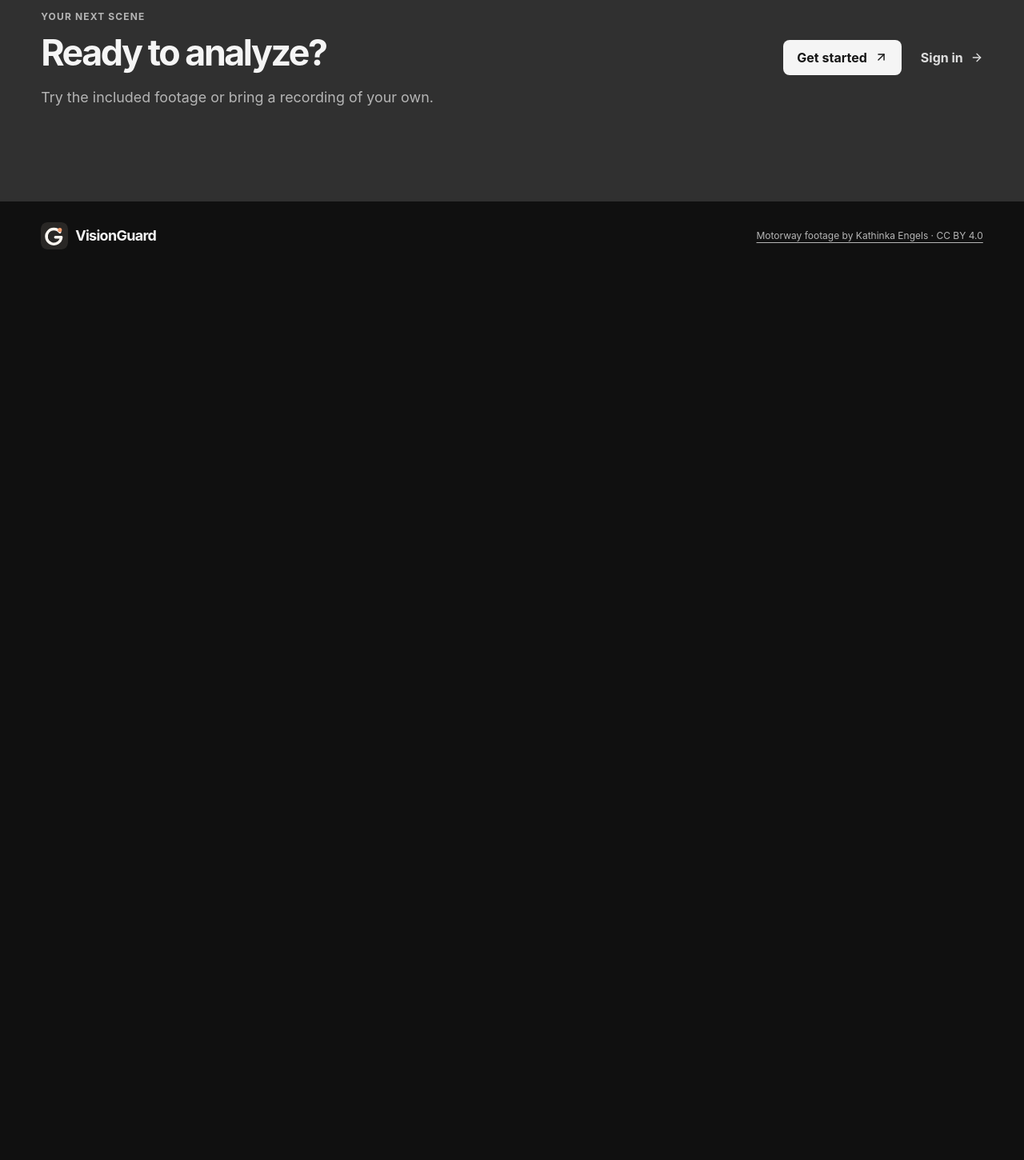
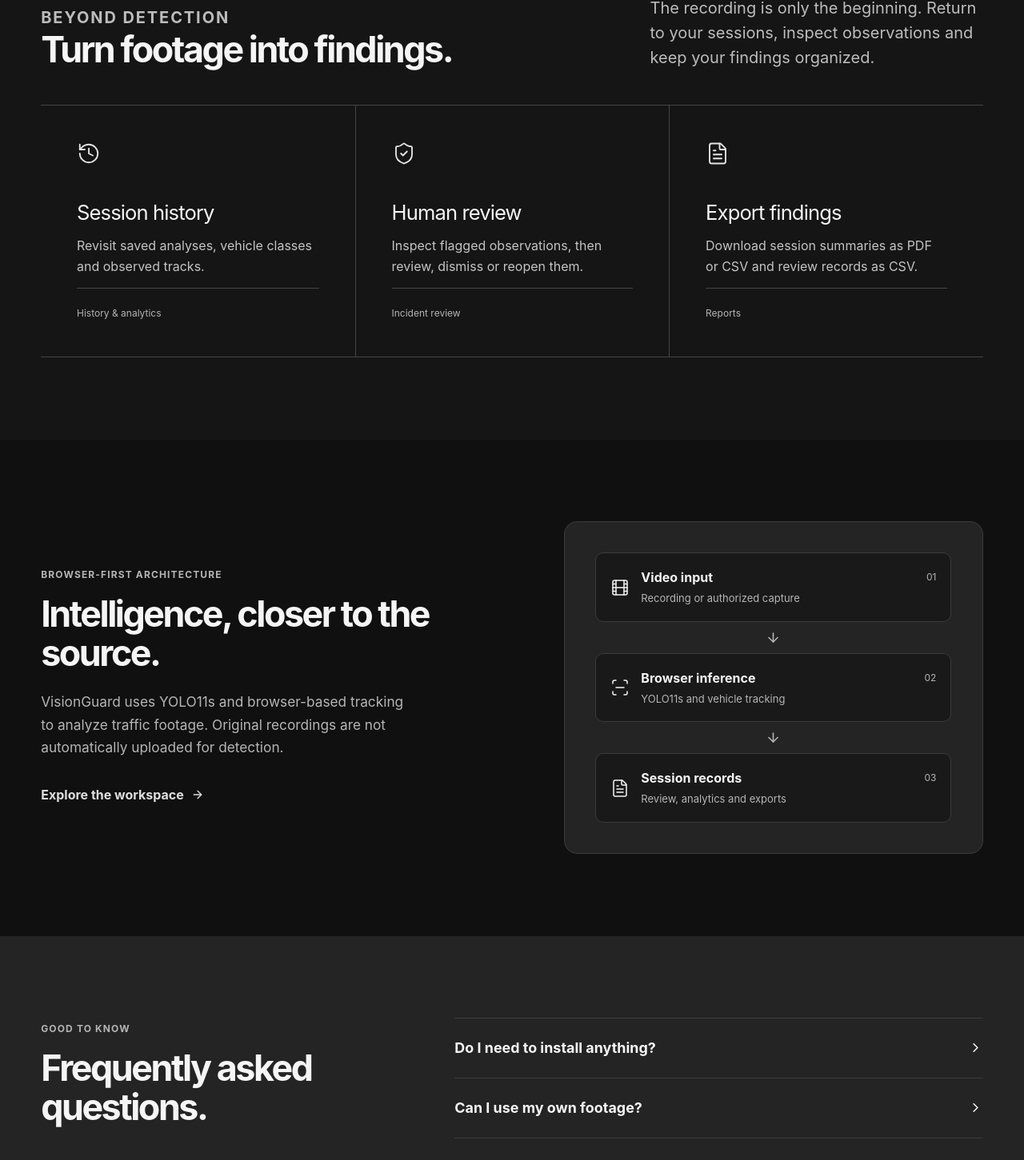
Before and after one commit to Syed-Nazeer-07/VisionGuard, a React (Vite) app in the folder apps/web/: page / in a window 1280 px wide. Shown: the part 3694-5145 px from the top of the page at 80% size. Before the commit the page ends 4032 px from the top, so only its background shows below. Built offline with nearby package versions, Linux system fonts and the light colour scheme; no server answers.

Commit message:
Extend landing narrative with reporting, browser architecture and FAQ

```diff
--- a/apps/web/src/pages/Landing.css
+++ b/apps/web/src/pages/Landing.css
@@ -162,3 +162,38 @@
  .vgn-workflow li::before { margin-bottom:16px; }
  .vgn-cta { padding-block:64px; }
 }
+
+/* Additional landing chapters: actual product workflows, architecture, and answers. */
+.vgn-records { background:#151515; color:#f5f5f5; }
+.vgn-records .vgn-kicker,.vgn-records .vgn-section-heading p { color:#bcbcbc; }
+.vgn-record-grid { display:grid; grid-template-columns:repeat(3,minmax(0,1fr)); border-top:1px solid #444; border-bottom:1px solid #444; }
+.vgn-record-grid article { min-width:0; padding:clamp(24px,3.5vw,52px); display:flex; flex-direction:column; align-items:flex-start; gap:14px; }
+.vgn-record-grid article + article { border-left:1px solid #444; }
+.vgn-record-grid article > svg { color:#e4e4e4; margin-bottom:30px; }
+.vgn-record-grid h3 { margin:0; }
+.vgn-record-grid p { color:#c4c4c4; margin:0; line-height:1.6; }
+.vgn-record-grid article > span { font-size:12px; color:#b4b4b4; border-top:1px solid #444; width:100%; padding-top:22px; margin-top:auto; }
+.vgn-engine { display:grid; grid-template-columns:minmax(0,1fr) minmax(0,.95fr); align-items:center; gap:clamp(28px,8vw,120px); }
+.vgn-engine-copy p:not(.vgn-kicker) { color:var(--vg-subtext); line-height:1.65; font-size:clamp(1rem,1.35vw,1.2rem); max-width:43ch; margin:22px 0; }
+.vgn-engine-diagram { display:grid; justify-items:center; gap:10px; padding:clamp(16px,3vw,44px); border:1px solid var(--vg-border); background:var(--vg-surface-soft); border-radius:16px; }
+.vgn-engine-diagram > div { width:100%; min-width:0; display:grid; grid-template-columns:auto 1fr auto; grid-template-rows:auto auto; align-items:center; gap:5px 14px; padding:18px; border:1px solid var(--vg-border); border-radius:10px; background:var(--vg-surface); }
+.vgn-engine-diagram > div > span { grid-column:3; grid-row:1; color:var(--vg-subtext); font-size:12px; }
+.vgn-engine-diagram > div > svg { grid-column:1; grid-row:1 / 3; }
+.vgn-engine-diagram strong { grid-column:2; grid-row:1; font-size:16px; }
+.vgn-engine-diagram small { grid-column:2 / 4; grid-row:2; color:var(--vg-subtext); font-size:13px; line-height:1.5; }
+.vgn-engine-diagram > svg { color:var(--vg-subtext); }
+.vgn-faq { background:var(--vg-surface-soft); }
+.vgn-faq-layout { display:grid; grid-template-columns:minmax(0,.8fr) minmax(0,1.2fr); gap:clamp(28px,6vw,90px); }
+.vgn-faq-items details { border-top:1px solid var(--vg-border); }
+.vgn-faq-items details:last-child { border-bottom:1px solid var(--vg-border); }
+.vgn-faq-items summary { list-style:none; display:flex; justify-content:space-between; align-items:center; gap:16px; min-height:74px; padding-block:15px; cursor:pointer; font-weight:650; font-size:clamp(1rem,1.4vw,1.17rem); }
+.vgn-faq-items summary::-webkit-details-marker { display:none; }
+.vgn-faq-items summary svg { flex:none; transition:transform .2s; }
+.vgn-faq-items details[open] summary svg { transform:rotate(90deg); }
+.vgn-faq-items p { color:var(--vg-subtext); line-height:1.65; margin:0 0 24px; max-width:60ch; }
+@media(max-width:760px) {
+ .vgn-record-grid,.vgn-engine,.vgn-faq-layout { grid-template-columns:1fr; }
+ .vgn-record-grid article + article { border-left:0; border-top:1px solid #444; }
+ .vgn-record-grid article > svg { margin-bottom:8px; }
+ .vgn-engine-diagram > div { padding:14px; gap:5px 10px; }
+}
--- a/apps/web/src/pages/Landing.tsx
+++ b/apps/web/src/pages/Landing.tsx
@@ -1,5 +1,5 @@
 import { useEffect, useRef, useState } from 'react';
-import { ArrowDown, ArrowRight, ArrowUpRight, ChevronRight, Film, LockKeyhole, Menu, Monitor, ScanLine, Video, X } from 'lucide-react';
+import { ArrowDown, ArrowRight, ArrowUpRight, ChevronRight, FileText, Film, History, LockKeyhole, Menu, Monitor, ScanLine, ShieldCheck, Video, X } from 'lucide-react';
 import { ThemeControl } from '../components/theme/ThemeControl';
 import './Landing.css';
 
@@ -160,6 +160,48 @@ export function Landing() {
         </ol>
       </section>
 
+      <section className="vgn-records vgn-section vgn-reveal" id="records">
+        <div className="vgn-shell">
+          <div className="vgn-section-heading">
+            <div><p className="vgn-kicker">Beyond detection</p><h2>Turn footage into findings.</h2></div>
+            <p>The recording is only the beginning. Return to your sessions, inspect observations and keep your findings organized.</p>
+          </div>
+          <div className="vgn-record-grid">
+            <article><History size={30} strokeWidth={1.5}/><h3>Session history</h3><p>Revisit saved analyses, vehicle classes and observed tracks.</p><span>History &amp; analytics</span></article>
+            <article><ShieldCheck size={30} strokeWidth={1.5}/><h3>Human review</h3><p>Inspect flagged observations, then review, dismiss or reopen them.</p><span>Incident review</span></article>
+            <article><FileText size={30} strokeWidth={1.5}/><h3>Export findings</h3><p>Download session summaries as PDF or CSV and review records as CSV.</p><span>Reports</span></article>
+          </div>
+        </div>
+      </section>
+
+      <section className="vgn-section vgn-shell vgn-reveal vgn-engine" id="technology">
+        <div className="vgn-engine-copy">
+          <p className="vgn-kicker">Browser-first architecture</p>
+          <h2>Intelligence, closer to the source.</h2>
+          <p>VisionGuard uses YOLO11s and browser-based tracking to analyze traffic footage. Original recordings are not automatically uploaded for detection.</p>
+          <a href="/register" className="vgn-text-action">Explore the workspace <ArrowRight size={16}/></a>
+        </div>
+        <div className="vgn-engine-diagram" aria-label="How browser analysis works">
+          <div><span>01</span><Film size={24} strokeWidth={1.5}/><strong>Video input</strong><small>Recording or authorized capture</small></div>
+          <ArrowDown size={19} aria-hidden="true"/>
+          <div><span>02</span><ScanLine size={24} strokeWidth={1.5}/><strong>Browser inference</strong><small>YOLO11s and vehicle tracking</small></div>
+          <ArrowDown size={19} aria-hidden="true"/>
+          <div><span>03</span><FileText size={24} strokeWidth={1.5}/><strong>Session records</strong><small>Review, analytics and exports</small></div>
+        </div>
+      </section>
+
+      <section className="vgn-faq vgn-section vgn-reveal" id="answers">
+        <div className="vgn-shell vgn-faq-layout">
+          <div><p className="vgn-kicker">Good to know</p><h2>Frequently asked questions.</h2></div>
+          <div className="vgn-faq-items">
+            <details><summary>Do I need to install anything?<ChevronRight size={19}/></summary><p>VisionGuard runs in a supported browser. A modern Chromium-based browser such as Chrome or Edge is recommended.</p></details>
+            <details><summary>Can I use my own footage?<ChevronRight size={19}/></summary><p>Yes. Open a local video, use a supported camera or share an authorized browser tab. Included sample footage is also available.</p></details>
+            <details><summary>Does VisionGuard upload my video?<ChevronRight size={19}/></summary><p>Detection happens in your browser. Original-video retention on your device is optional, and cloud backup requires an explicit upload.</p></details>
+            <details><summary>Are the speed estimates exact?<ChevronRight size={19}/></summary><p>No. They are uncalibrated optical estimates, not verified road speeds. Review flags require human judgment and are not proof of an offence.</p></details>
+          </div>
+        </div>
+      </section>
+
       <section className="vgn-cta">
         <div className="vgn-shell">
           <div><p className="vgn-kicker">Your next scene</p><h2>Ready to analyze?</h2><p className="vgn-cta-copy">Try the included footage or bring a recording of your own.</p></div>
```
Also changed, not shown: 1 other file (tests, documents, lock files or other folders).
